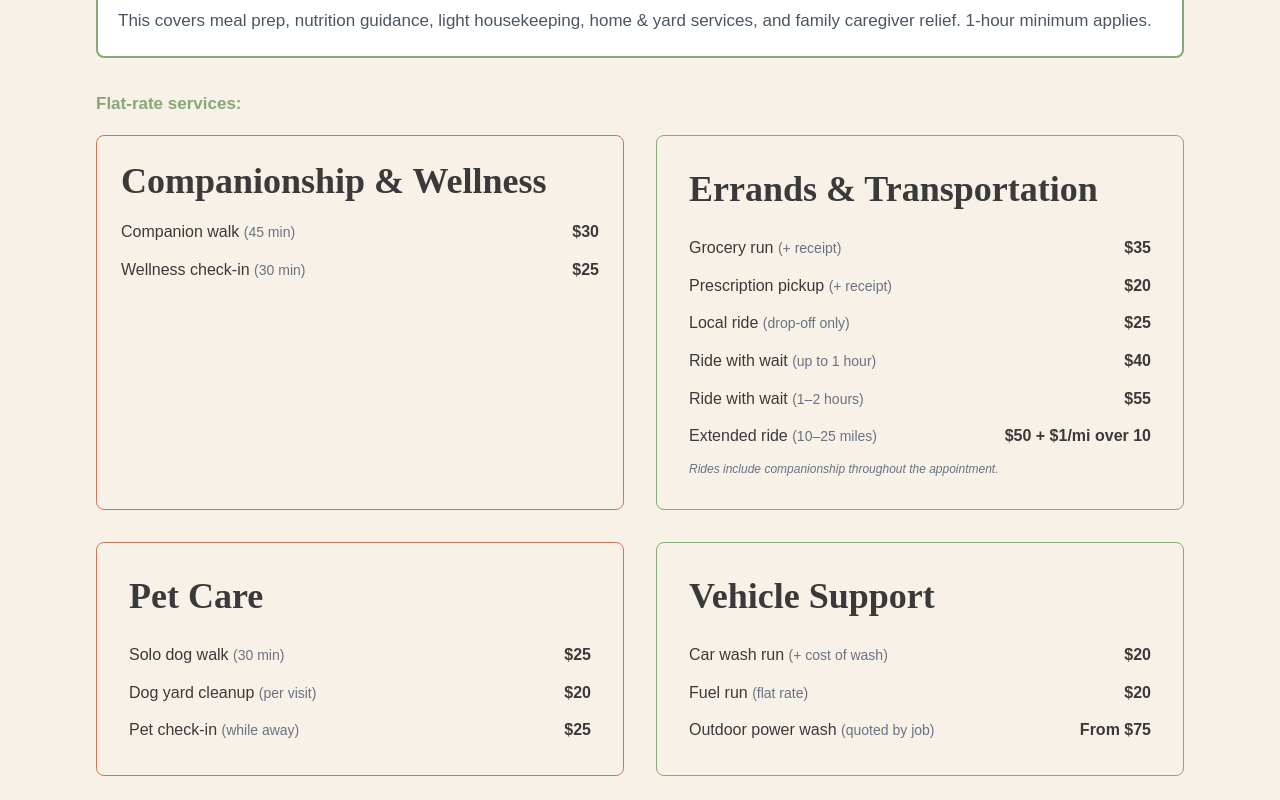
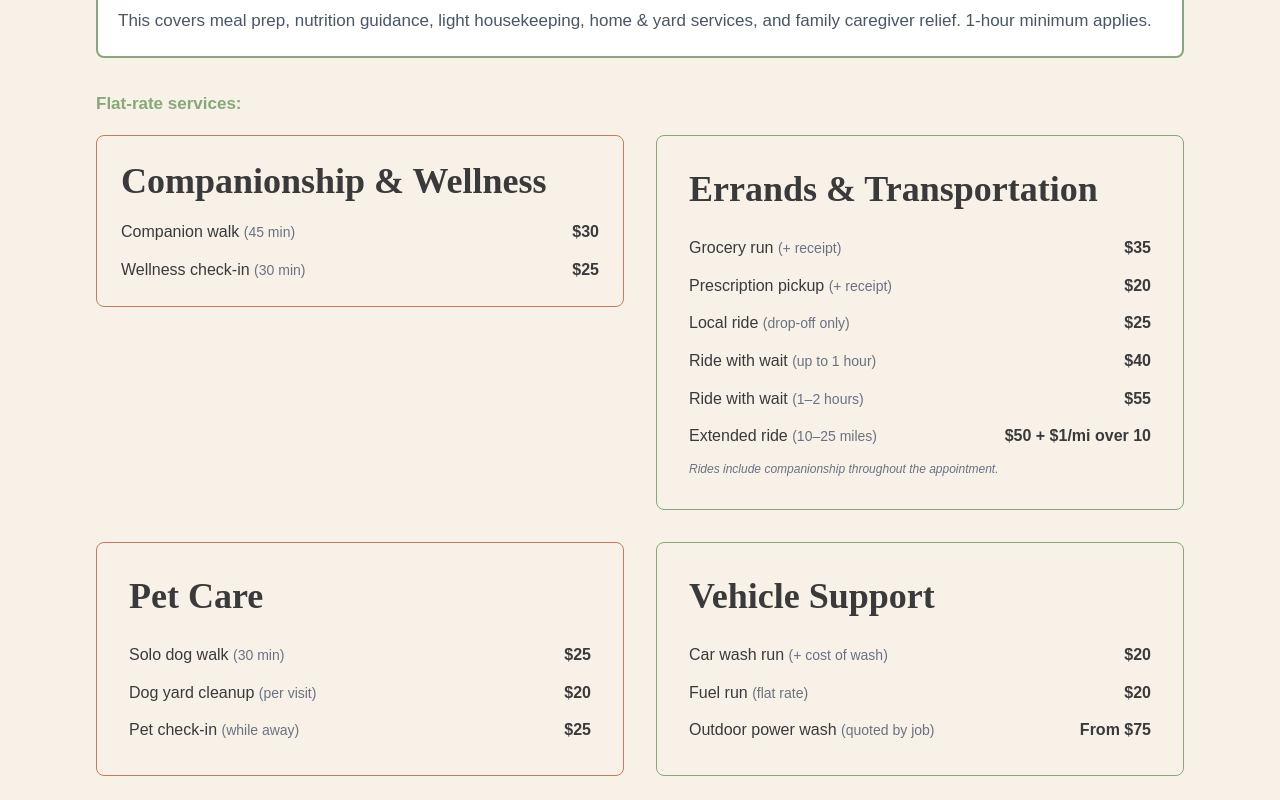
Before and after one commit to GoodCompanySCS/goodcompany-scs, a Next.js app: page /pricing in a window 1280 px wide. Shown: the part 680-1480 px from the top of the page. Built offline with nearby package versions, Linux system fonts and the light colour scheme.

Commit message:
Update page.tsx

```diff
--- a/app/pricing/page.tsx
+++ b/app/pricing/page.tsx
@@ -29,7 +29,7 @@ export default function Pricing() {
 
             {/* Flat-Rate Categories */}
             <p className="font-semibold text-lg mb-4" style={{ color: 'var(--sage)' }}>Flat-rate services:</p>
-            <div className="grid grid-cols-1 md:grid-cols-2 gap-8">
+            <div className="grid grid-cols-1 md:grid-cols-2 gap-8 items-start">
 
               {/* Companionship & Wellness */}
               <div style={{ borderColor: 'var(--terracotta)', borderWidth: '1px' }} className="p-6 rounded-lg">
```
